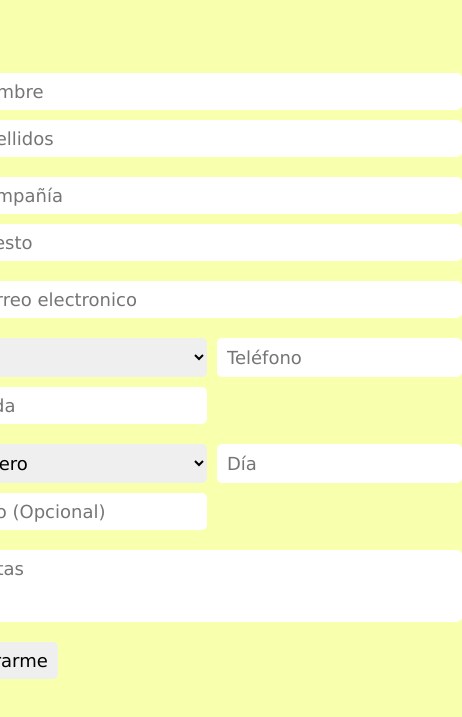
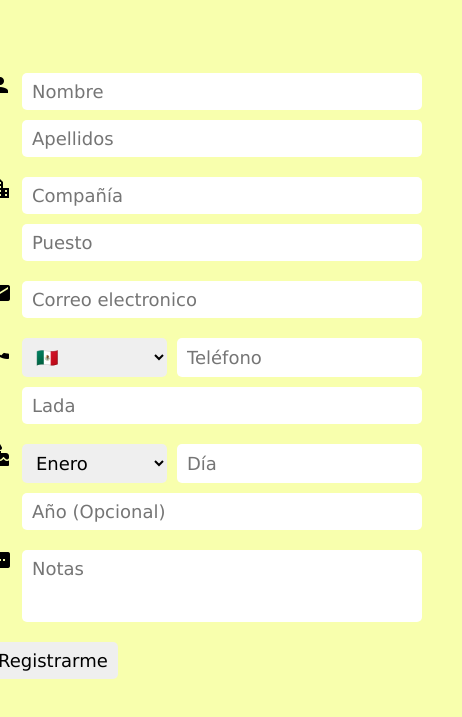
Before and after one commit to BraixenFan/HTML-Form-Exercise, a plain HTML site: page index.html in a window 390 px wide. Shown: the part 173-890 px from the top of the page, 462 px wide, since content can reach past the window. Drawn offline with Linux system fonts and the light colour scheme.

Commit message:
Tweaked media queries a little

```diff
--- a/css/styles.css
+++ b/css/styles.css
@@ -15,6 +15,8 @@ body{
 
 .form-container{
     display: flex;
+    box-sizing: content-box;
+    width: 100%;
     height: 80vh;
     justify-content: center;
     align-items: center;
@@ -70,7 +72,7 @@ body{
 
 }
 
-@media (max-width: 600px) {
+@media (max-width: 640px) {
 
     .form-container{
         height: 90vh;
@@ -84,8 +86,8 @@ body{
         grid-template-columns: 1fr 1fr;
     }
 
-    .form-contact-inputs:last-child, .form-birth-inputs:last-child{
-        grid-column: 1 / -1;
+    .form-contact-inputs input:last-child, .form-birth-inputs input:last-child{
+        grid-column: span 2;
     }
 
   }
```
